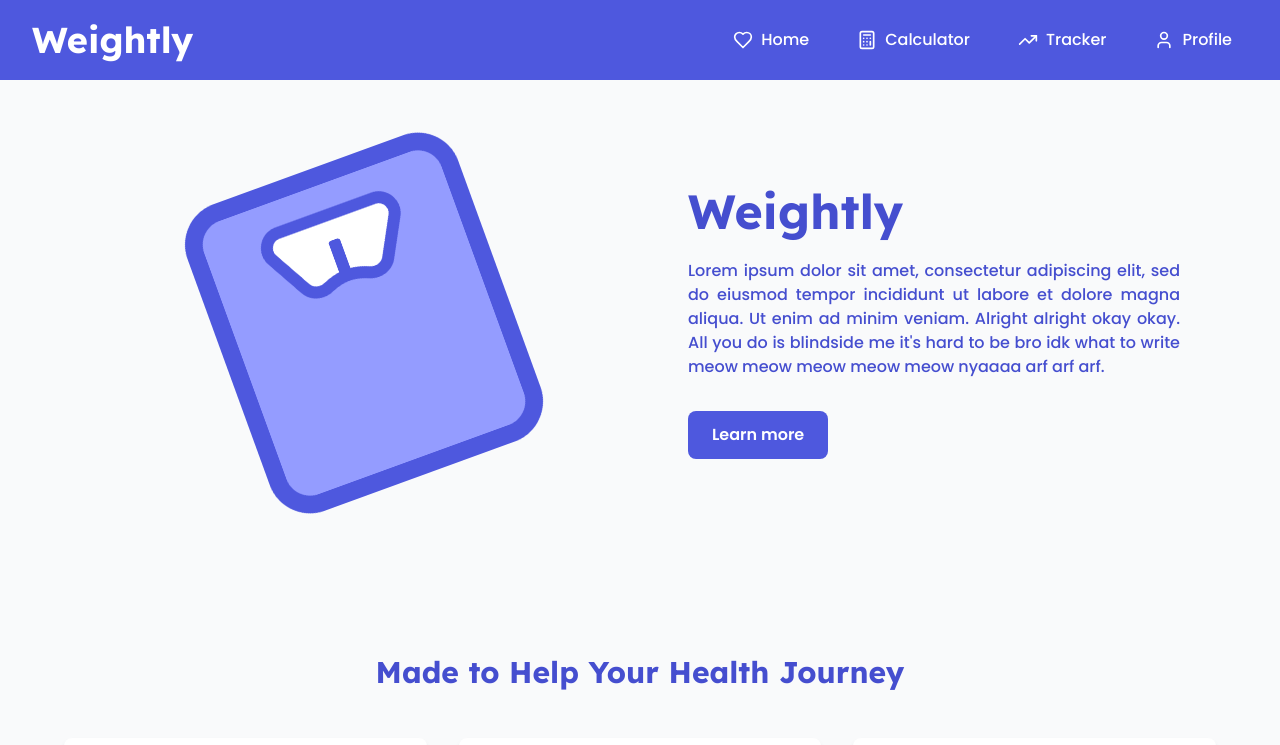
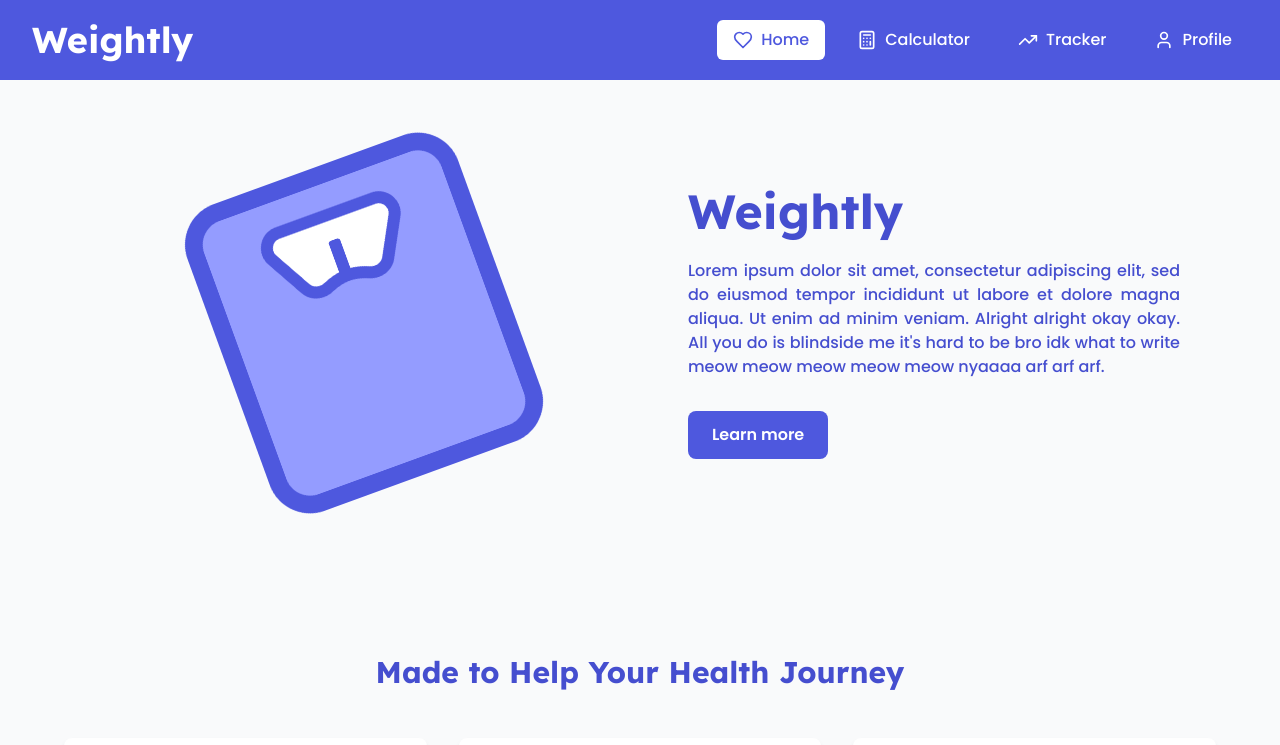
Before and after one commit to kittenspow/weightly, a React (Create React App) app: page /home in a window 1280 px wide. Shown: the top 745 px of the page. Built offline with nearby package versions, Linux system fonts and the light colour scheme; no server answers; the database is empty; sample sign-in values are in the browser's storage.

Commit message:
minor navbar fix

```diff
--- a/src/components/Navbar.jsx
+++ b/src/components/Navbar.jsx
@@ -47,7 +47,7 @@ const Navbar = () => {
                 <div className="flex flex-1 items-center justify-end">
                     <div className="hidden sm:ml-6 md:block font-poppins justify-end">
                         <div className="flex space-x-4">
-                            <NavButton to="/" icon={Heart}>Home</NavButton>
+                            <NavButton to="/home" icon={Heart}>Home</NavButton>
                             <NavButton to="/calculator" icon={Calculator}>Calculator</NavButton>
                             <NavButton to="/tracker" icon={TrendingUp}>Tracker</NavButton>
                             <NavButton to="/profile" icon={User}>Profile</NavButton>
@@ -60,7 +60,7 @@ const Navbar = () => {
             {/* hamburger menu  */}
             <DisclosurePanel className="md:hidden">
                 <div className="space-y-1 px-2 pt-2 pb-3">
-                    <NavButton to="/" icon={Heart}>Home</NavButton>
+                    <NavButton to="/home" icon={Heart}>Home</NavButton>
                     <NavButton to="/calculator" icon={Calculator}>Calculator</NavButton>
                     <NavButton to="/tracker" icon={TrendingUp}>Tracker</NavButton>
                     <NavButton to="/profile" icon={User}>Profile</NavButton>
--- a/src/features/calculator/BMICalculator.jsx
+++ b/src/features/calculator/BMICalculator.jsx
@@ -38,6 +38,14 @@ const BMICalculator = () => {
       <Card>
         <h3 className="text-lg font-semibold mb-4">BMI Calculator</h3>
         <form onSubmit={handleSubmit(onCalculateBMI)}>
+        <Input
+            label="Height (cm)"
+            type="number"
+            placeholder="Enter your height"
+            register={register}
+            name="height"
+            error={errors.height}
+          />
           <Input
             label="Weight (kg)"
             type="number"
@@ -45,14 +53,6 @@ const BMICalculator = () => {
             register={register}
             name="weight"
             error={errors.weight}
-          />
-          <Input
-            label="Height (cm)"
-            type="number"
-            placeholder="Enter your height"
-            register={register}
-            name="height"
-            error={errors.height}
           />
           <Button type="submit" className="w-full mt-4">Calculate BMI</Button>
           {calculatedBMIResult !== null && (
```
